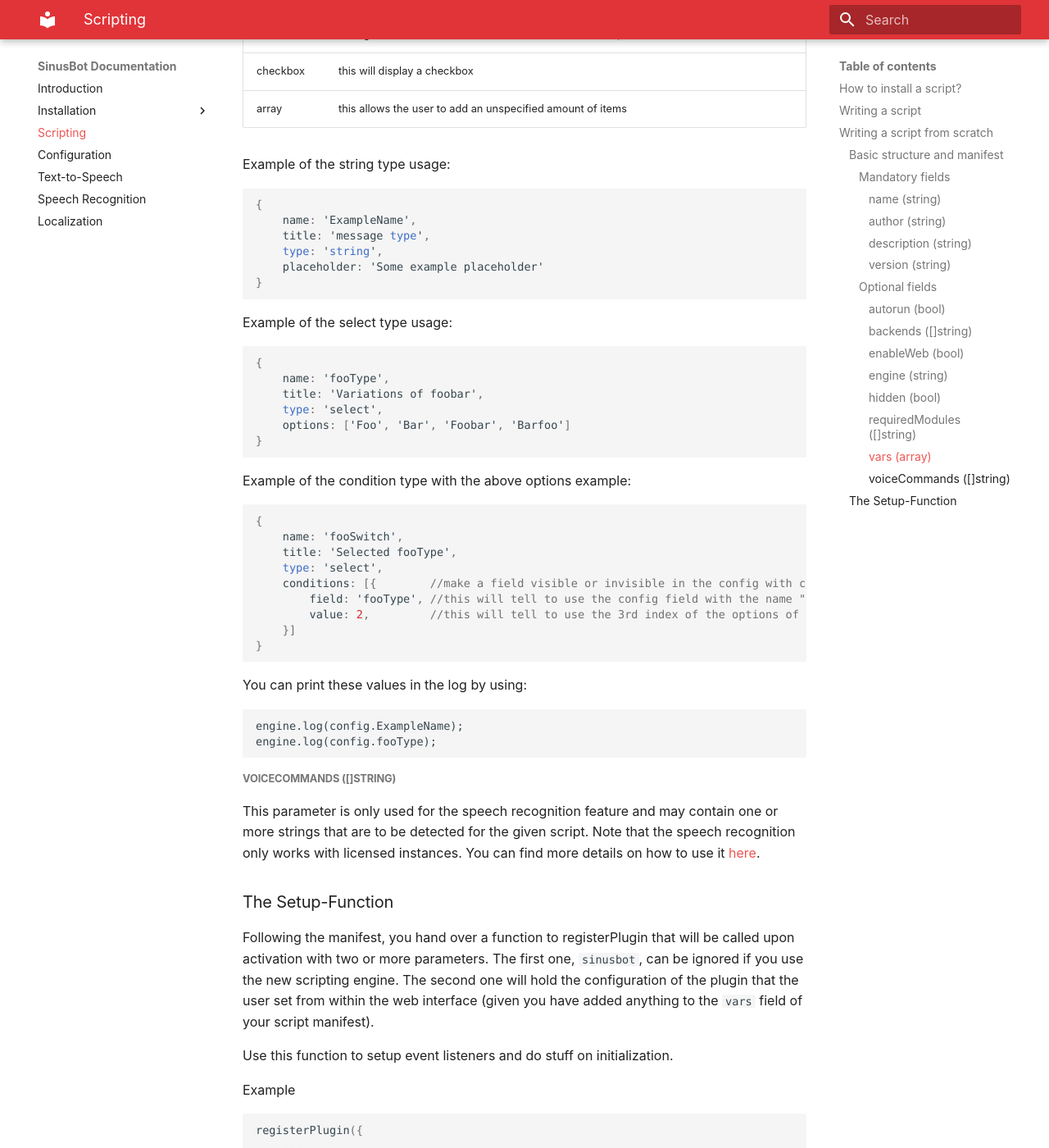
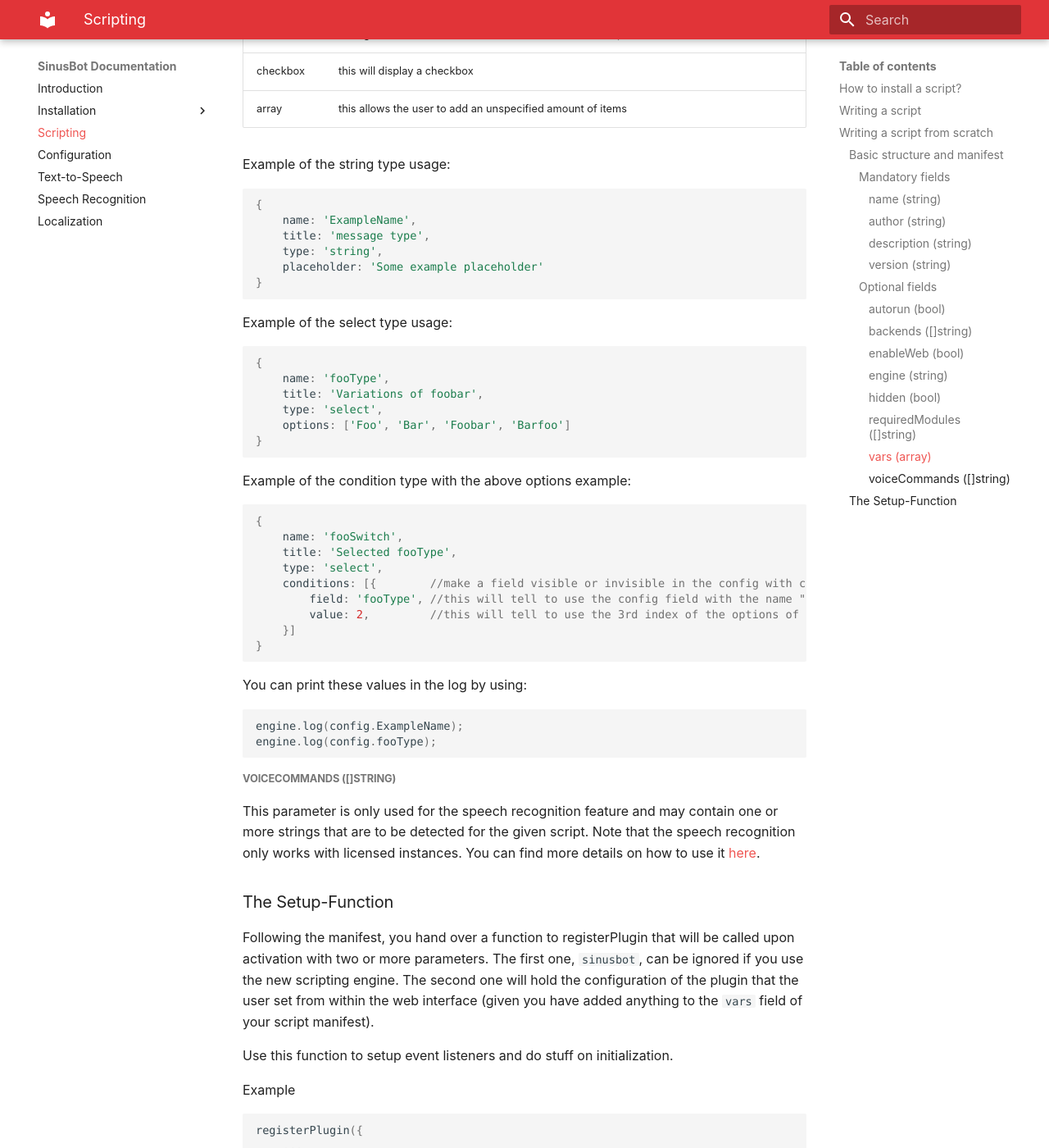
Before and after one commit to SinusBot/docs, an MkDocs documentation site: the page built from docs/scripts.md, in a window 1280 px wide and 1400 px high, scrolled down 3610 px. Shown: the whole window at 82% size. Built offline with MkDocs 1.6.1 and Material for MkDocs 9.7.7, drawn with Linux system fonts in a browser that asks for light colours; some of the changed text lies outside the part shown.

Commit message:
added languages to code blocks

````diff
--- a/docs/scripts.md
+++ b/docs/scripts.md
@@ -121,7 +121,7 @@ Current available variable types:
 | array     | this allows the user to add an unspecified amount of items |
 
 Example of the string type usage:
-```
+```javascript
 {
     name: 'ExampleName',
     title: 'message type',
@@ -132,7 +132,7 @@ Example of the string type usage:
 
 Example of the select type usage:
 
-```
+```javascript
 {
     name: 'fooType',
     title: 'Variations of foobar',
@@ -143,7 +143,7 @@ Example of the select type usage:
 
 Example of the condition type with the above options example:
 
-```
+```javascript
 {
     name: 'fooSwitch',
     title: 'Selected fooType',
@@ -157,7 +157,7 @@ Example of the condition type with the above options example:
 
 You can print these values in the log by using:
 
-```
+```javascript
 engine.log(config.ExampleName);
 engine.log(config.fooType);
 ```
@@ -176,14 +176,14 @@ Use this function to setup event listeners and do stuff on initialization.
 
 Example
 
-```
+```javascript
 registerPlugin({
-	...
+    ...
 }, function(sinusbot, config) {
-	var event = require('event');
-	event.on('chat', function(chatEvent) {
-		// Do something...
-	});
+    var event = require('event');
+    event.on('chat', function(chatEvent) {
+        // Do something...
+    });
 });
 ```
 
````
Also changed, not shown: docs/installation-docker.md (+1 -1 lines), docs/installation-linux.md (+1 -1 lines), docs/speechrecognition.md (+1 -1 lines), docs/tts.md (+2 -2 lines).
